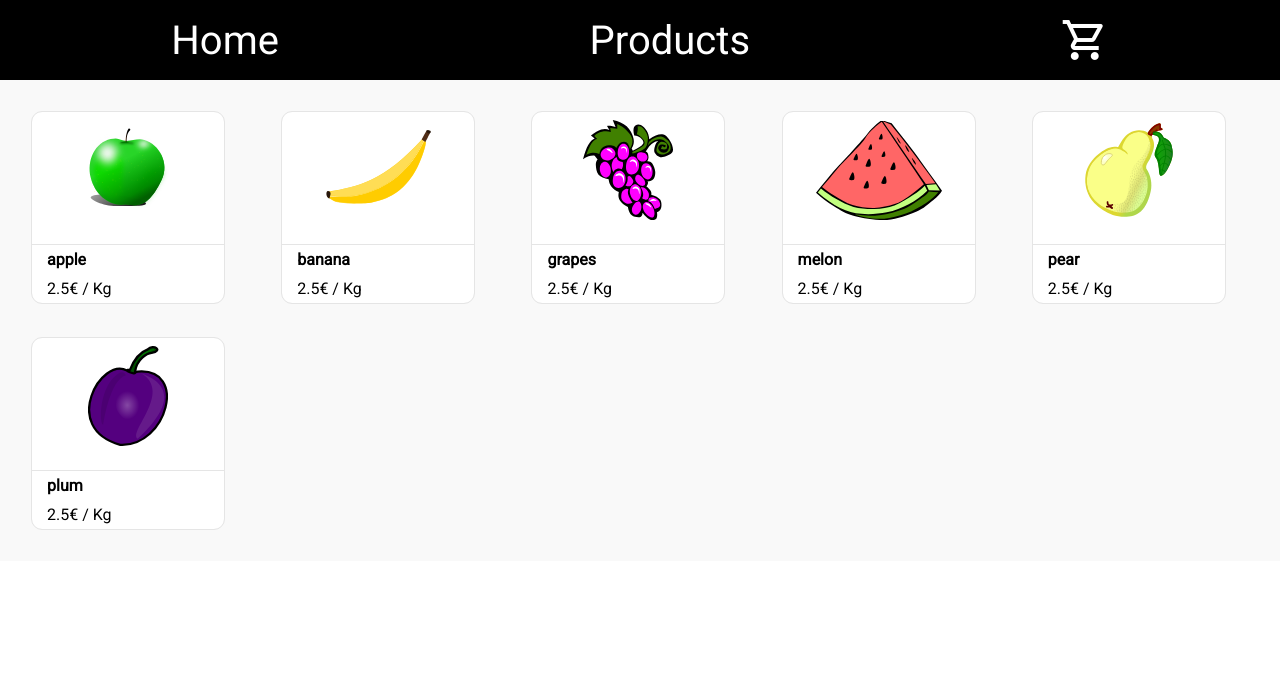
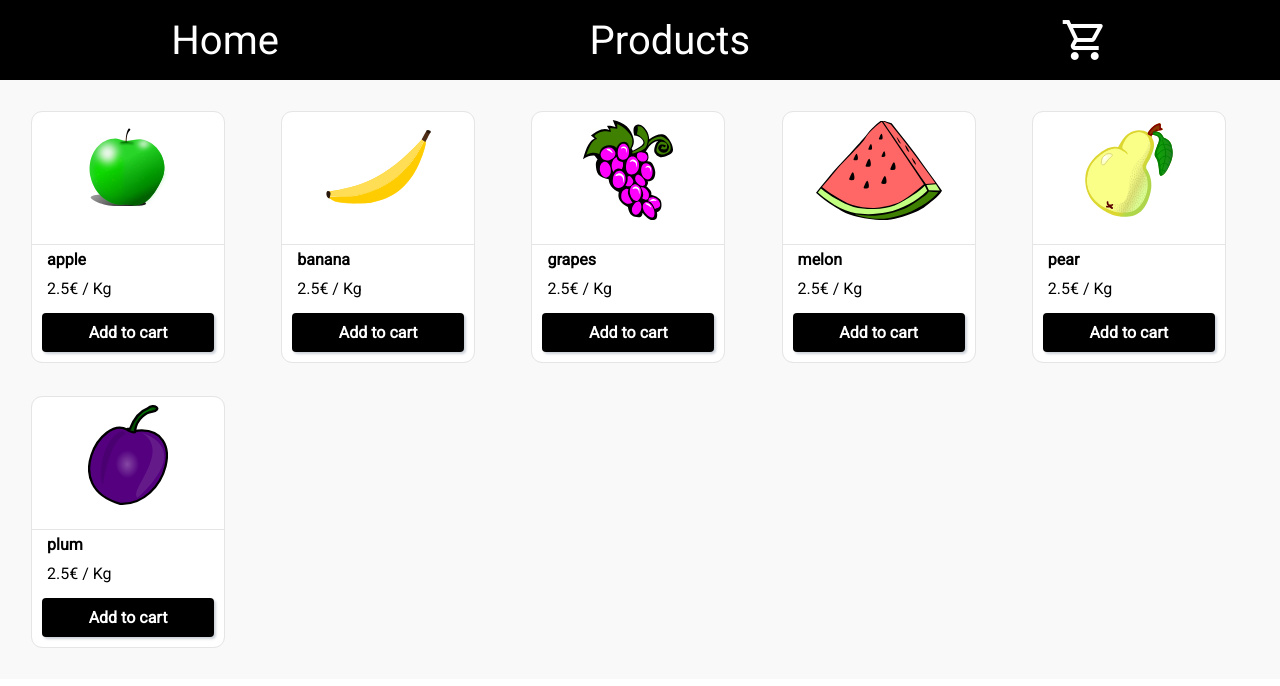
Before and after one commit to thatsthat/odin-shopping-cart, a React (Create React App) app: page /products in a window 1280 px wide. Shown: the top 686 px of the page. Built offline with nearby package versions, Linux system fonts and the light colour scheme.

Commit message:
added button to products

```diff
--- a/src/components/Product.js
+++ b/src/components/Product.js
@@ -31,6 +31,7 @@ const Product = (props) => {
           <b>{props.name}</b>
         </div>
         <div>2.5€ / Kg</div>
+        <div className={styles.shopButton}>Add to cart</div>
       </div>
     </div>
   );
--- a/src/styles/Product.module.css
+++ b/src/styles/Product.module.css
@@ -29,3 +29,21 @@
   align-self: center;
   margin: 0.5rem;
 }
+
+.shopButton {
+  display: flex;
+  justify-content: center;
+  background-color: black;
+  font-weight: bold;
+  cursor: pointer;
+  color: white;
+  border: 0px solid;
+  border-radius: 4px;
+  padding: 10px 10px;
+  margin: 10px 10px;
+  box-shadow: #cbd0d8 1.95px 1.95px 2.6px;
+}
+
+.shopButton:hover {
+  background-color: rgb(61, 61, 61);
+}
```
